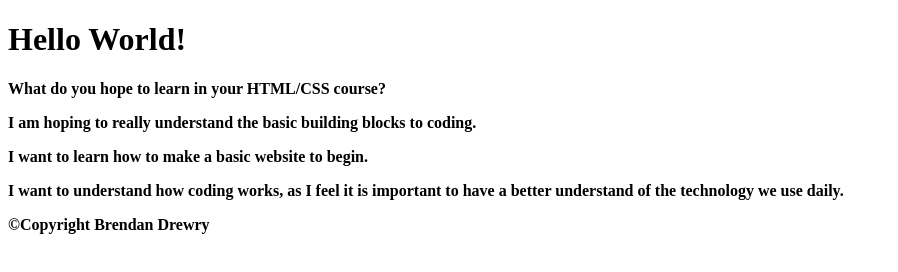
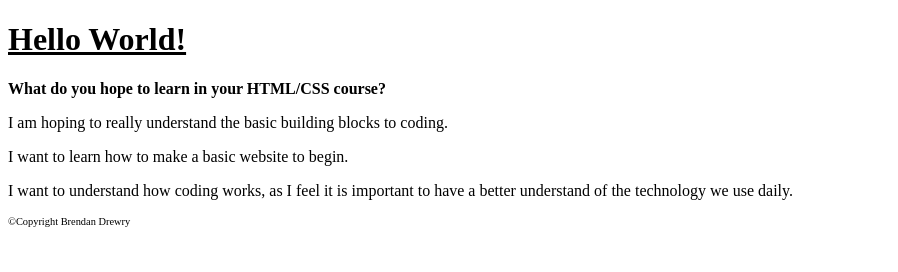
Before and after one commit to Starfox505/Assignment2, a plain HTML site: page index.html in a window 1280 px wide. Shown: the whole page, without its empty margins (0-898 px from the left). Drawn offline with Linux system fonts and the light colour scheme.

Commit message:
Update main.css
Completed and validated.

```diff
--- a/main.css
+++ b/main.css
@@ -1,11 +1,11 @@
 h1 {
-    text-underline-position: below;
+    text-decoration: underline
 }
 
-p {
-    font-weight: bold;
+#copyright {
+    font-size: 65%;
 }
 
-.copyright {
-    text-size-adjust: small;
+.bold {
+    font-weight: bolder;
 }
```
